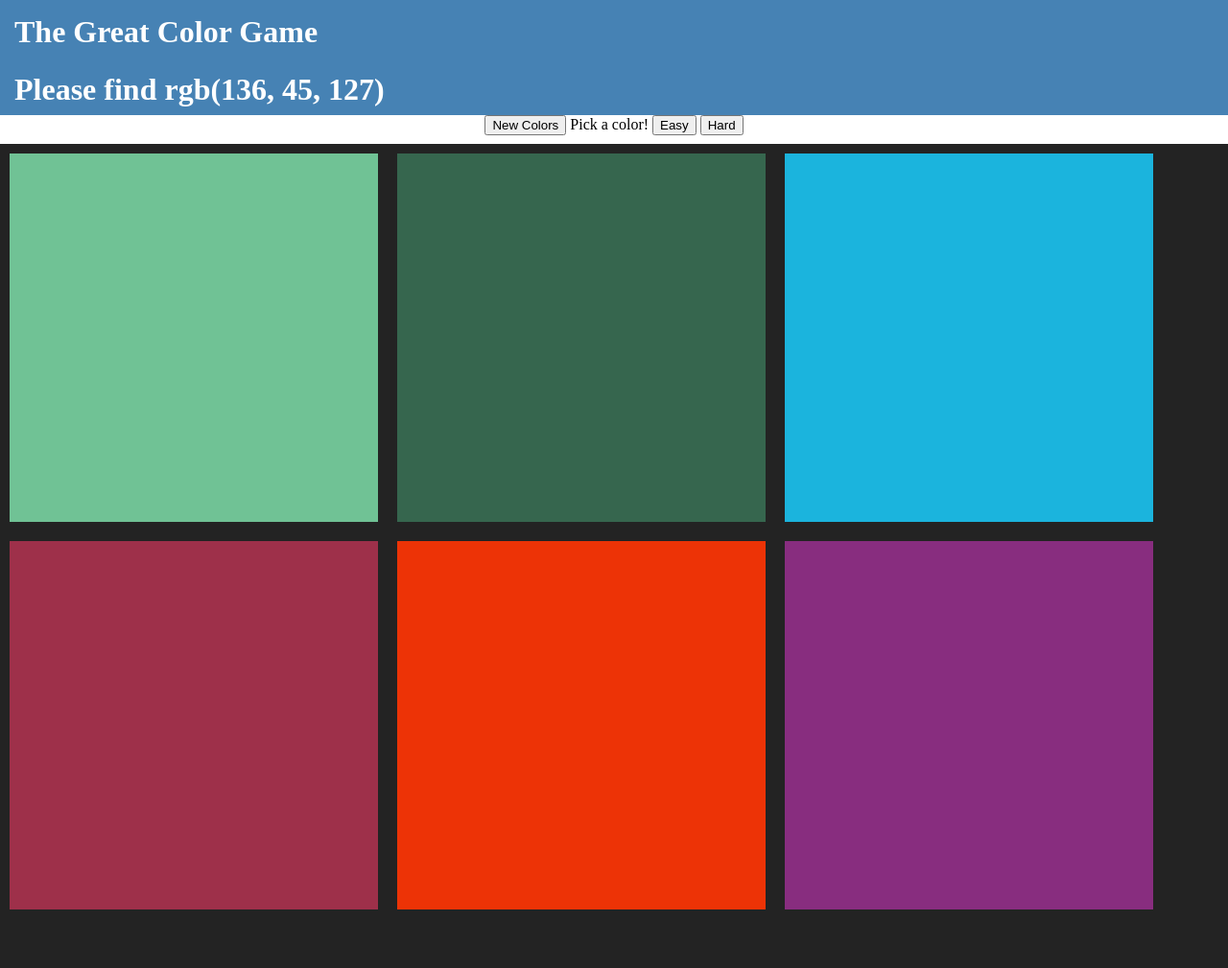
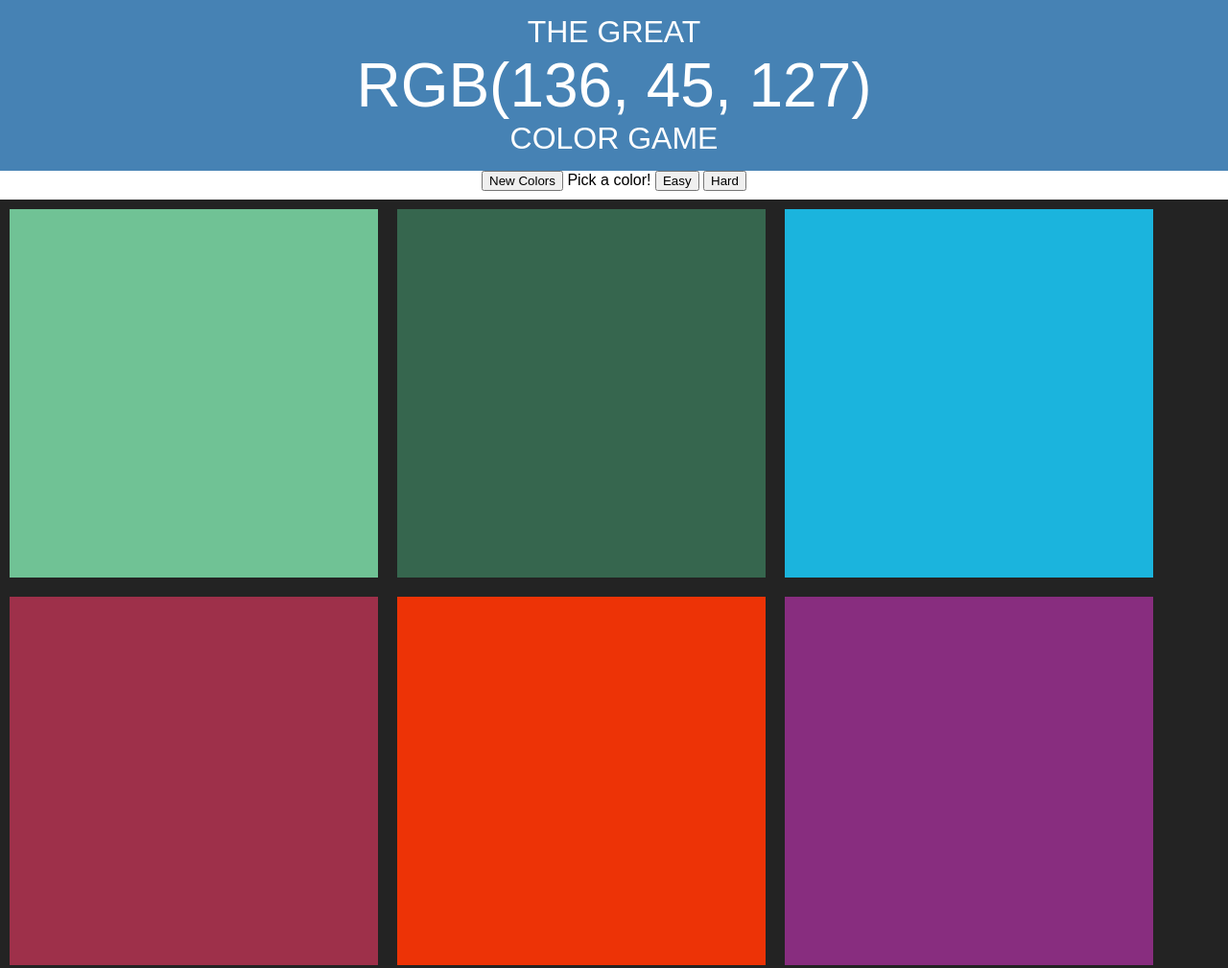
Before and after one commit to alanchu9222/web_dev_bootcamp, a plain HTML site: page 11_DOM_Color_Game/color_game.html in a window 1280 px wide. Shown: the whole page at 96% size. Before the commit the page ends 958 px from the top, so only its background shows below. Drawn offline with Linux system fonts and the light colour scheme.

Commit message:
Improved banner styling

```diff
--- a/11_DOM_Color_Game/color_game.css
+++ b/11_DOM_Color_Game/color_game.css
@@ -1,14 +1,18 @@
 body{
 	background-color:#232323;
+	font-family: "Arial";
 	margin: 0;
 }
 h1{
+	font-weight: normal;
+	text-transform: uppercase;
 	color: white;
 	background-color: steelblue;
-	height: 30px;
 	margin: 0;
+	text-align: center;
 	padding: 15px;
 }
+
 .container{
 	width:100%;
 	height:100%;
@@ -26,6 +30,11 @@ h1{
 	background-color: white;
 }
 
+#colorselected{
+	font-size: 200%;
+}
+
+
 #stripe{
 	color: black;
 	background-color: white;
--- a/11_DOM_Color_Game/color_game.html
+++ b/11_DOM_Color_Game/color_game.html
@@ -8,9 +8,11 @@
 </head>
 <body>
 <div id="" ="container">
-<h1>The Great Color Game</h1>
-<h1>Please find <span id="colorselected"></span></h1>
-
+<h1>The Great
+<br>
+<span id="colorselected"></span>
+<br>
+Color Game</h1>
 
 <div id="stripe">
 	<button id="reset">New Colors</button>
```
